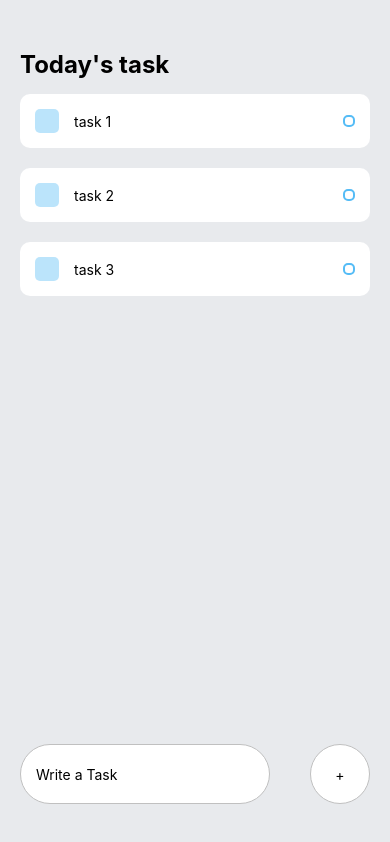
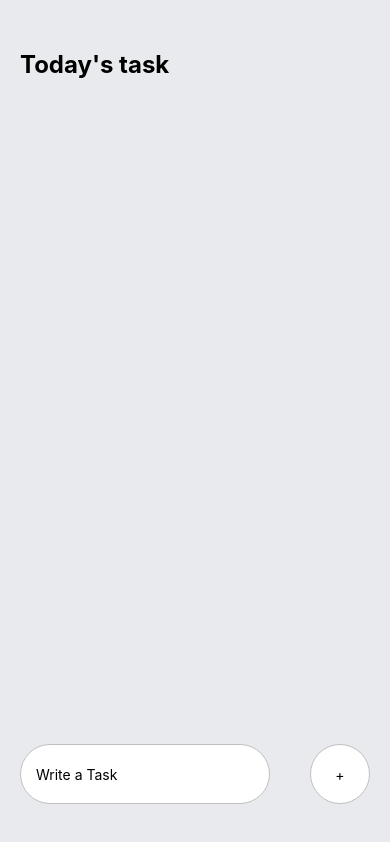
Before and after one commit to niemet0502/react-native-todo, a React Native app: screen / in a window 390 px wide. Built offline with nearby package versions, Linux system fonts and the light colour scheme.

Commit message:
main :: displayed multiple and added multiple task

```diff
--- a/App.js
+++ b/App.js
@@ -1,8 +1,15 @@
-import { StatusBar } from 'expo-status-bar';
-import React from 'react';
+import React, {useState} from 'react';
 import { KeyboardAvoidingView, Platform, StyleSheet, Text, TextInput, TouchableOpacity, View } from 'react-native';
 import Task from './components/Task'
+
 export default function App() {
+  const [task, setTask] = useState()
+  const [taskItem, setTaskItem] = useState([])
+  const handleAddTask = () => {
+    setTaskItem([...taskItem, task])
+    setTask(null)
+  }
+
   return (
     <View style={styles.container}>
 
@@ -14,9 +21,9 @@ export default function App() {
       </Text>
 
         <View style={styles.items}>
-          <Task text='task 1'/>
-          <Task text='task 2'/>
-          <Task text='task 3'/>
+         {taskItem.map((item)=> {
+             return <Task text={item} />
+         })}
         </View>
       </View>
 
@@ -24,9 +31,11 @@ export default function App() {
         behavior={Platform.OS === "ios" ? "padding" : "height"}
         style={styles.writeTaskWrapper}
       >
-        <TextInput style={styles.input} placeholder={'Write a Task'} />
+        <TextInput style={styles.input} placeholder={'Write a Task'}
+          value={task} onChangeText={text => setTask(text)}
+        />
 
-        <TouchableOpacity>
+        <TouchableOpacity onPress={ () => handleAddTask()}>
           <View style={styles.addWrapper}>
             <Text style={styles.addText}>+</Text>
           </View>
```
